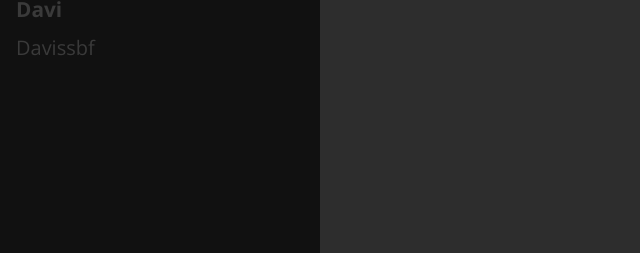
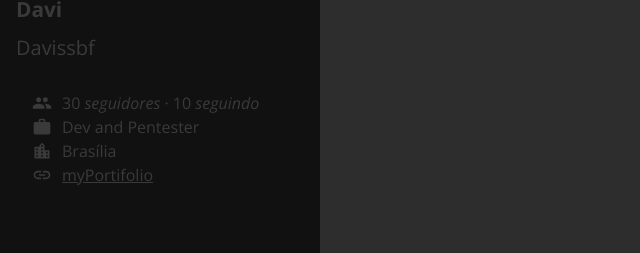
Before and after one commit to davissbf/found-users, a React (Create React App) app: page /repositories in a window 1280 px wide. Shown: the part 215-468 px from the top of the page, without its empty margins (0-640 px from the left). Built offline with nearby package versions, Linux system fonts and the light colour scheme; the HTML template or start-up script is replaced by a standard one.

Commit message:
styling-repositories

```diff
--- a/src/pages/Repositories/Profile/index.js
+++ b/src/pages/Repositories/Profile/index.js
@@ -1,6 +1,7 @@
 import React from 'react';
 
-import { Container, Header, Avatar, Login, Name } from './styles';
+import { MdGroup, MdWork, MdLocationCity, MdLink } from 'react-icons/md';
+import { Container, Header, Avatar, Login, Name, Inner, Data } from './styles';
 
 const Profile = () => (
   <Container>
@@ -9,6 +10,25 @@
       <Login>Davi</Login>
       <Name>Davissbf</Name>
     </Header>
+    <Inner>
+      <Data>
+        {' '}
+        <MdGroup size={20} />
+        30&nbsp;<i>seguidores</i>&nbsp;&middot;&nbsp;10&nbsp;<i>seguindo</i>
+      </Data>
+      <Data>
+        {' '}
+        <MdWork size={20} /> Dev and Pentester
+      </Data>
+      <Data>
+        {' '}
+        <MdLocationCity size={20} /> Brasília
+      </Data>
+      <Data>
+        <MdLink size={20} />
+        <a href="https://davissbf.github.io/myportifolioreact/">myPortifolio</a>
+      </Data>
+    </Inner>
   </Container>
 );
 
--- a/src/pages/Repositories/Profile/styles.js
+++ b/src/pages/Repositories/Profile/styles.js
@@ -42,3 +42,21 @@
     display: none;
   }
 `;
+
+export const Inner = styled.div`
+  padding: 1rem;
+
+  @media screen and (max-width: ${(props) => props.theme.breakpoints.md}) {
+    display: none;
+  }
+`;
+
+export const Data = styled.p`
+  display: flex;
+  align-items: center;
+  line-height: 1.5;
+
+  svg {
+    margin-right: 10px;
+  }
+`;
```
